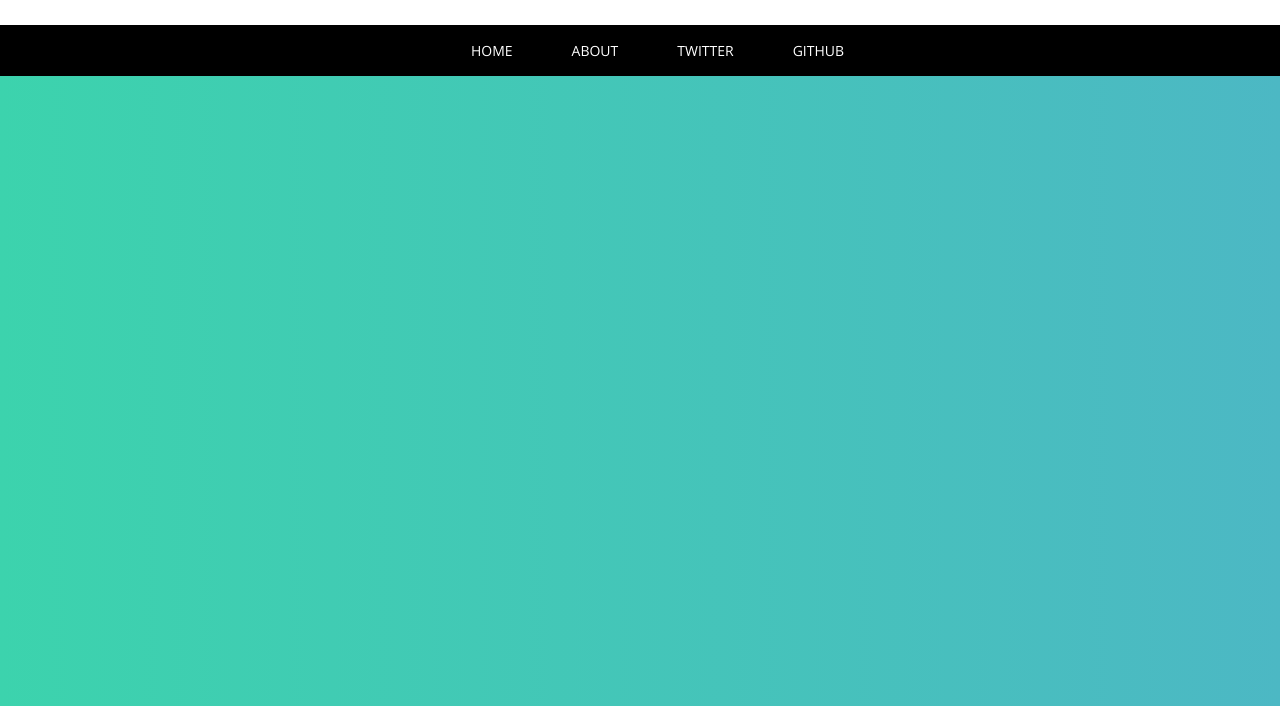
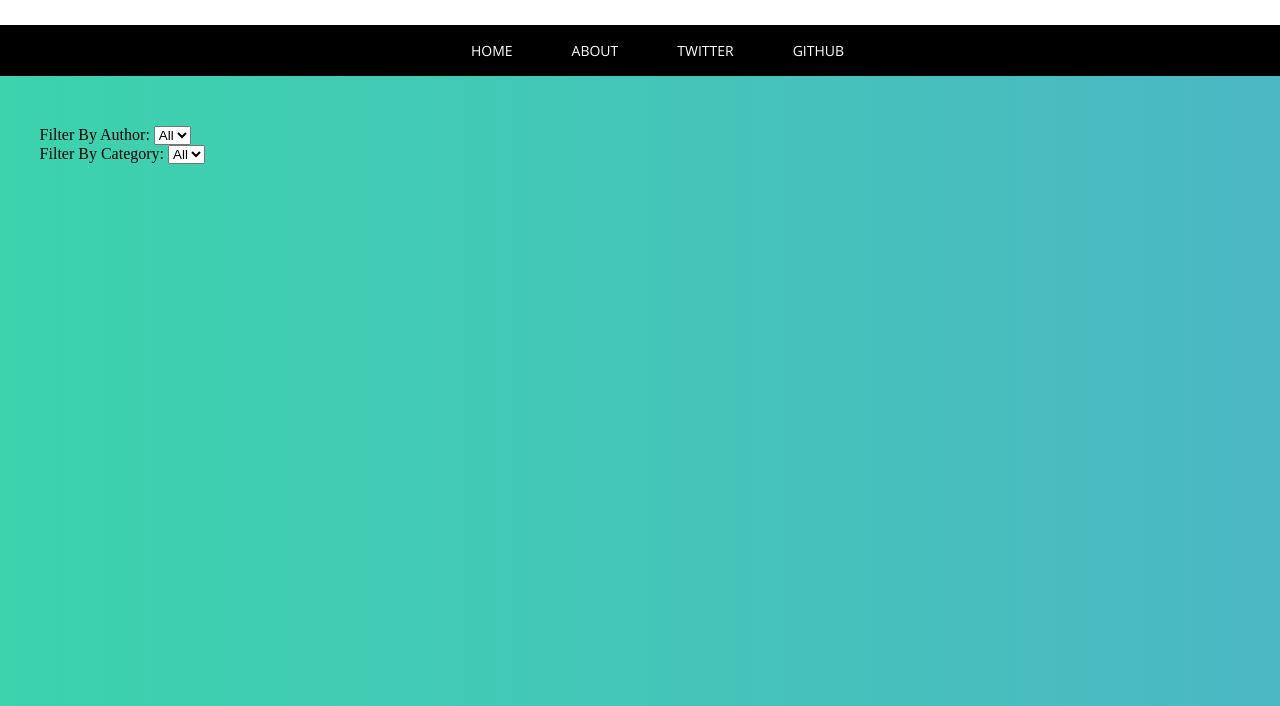
Before and after one commit to mirandalily/codeblog, a website: page index.html in a window 1280 px wide. Shown: the part 94-800 px from the top of the page. Drawn offline with nearby package versions, Linux system fonts and the light colour scheme.

Commit message:
added filters back in

```diff
--- a/index.html
+++ b/index.html
@@ -29,6 +29,20 @@
     </nav>
     <main>
       <section id="articles" class="tab-content">
+        <form>
+        <div id="auth">
+        <span id="filterauth">Filter By Author:</span>
+        <select name="authors" id="authorfilter">
+          <option id="authoroption">All</option>
+        </select>
+      </div>
+      <div id="cat">
+        <span id="filterauth">Filter By Category:</span>
+        <select name="categories" id="categoryfilter">
+          <option id="categoryoption">All</option>
+        </select>
+      </div>
+      </form>
       </section>
       <section id="about" class="tab-content">
 
```
